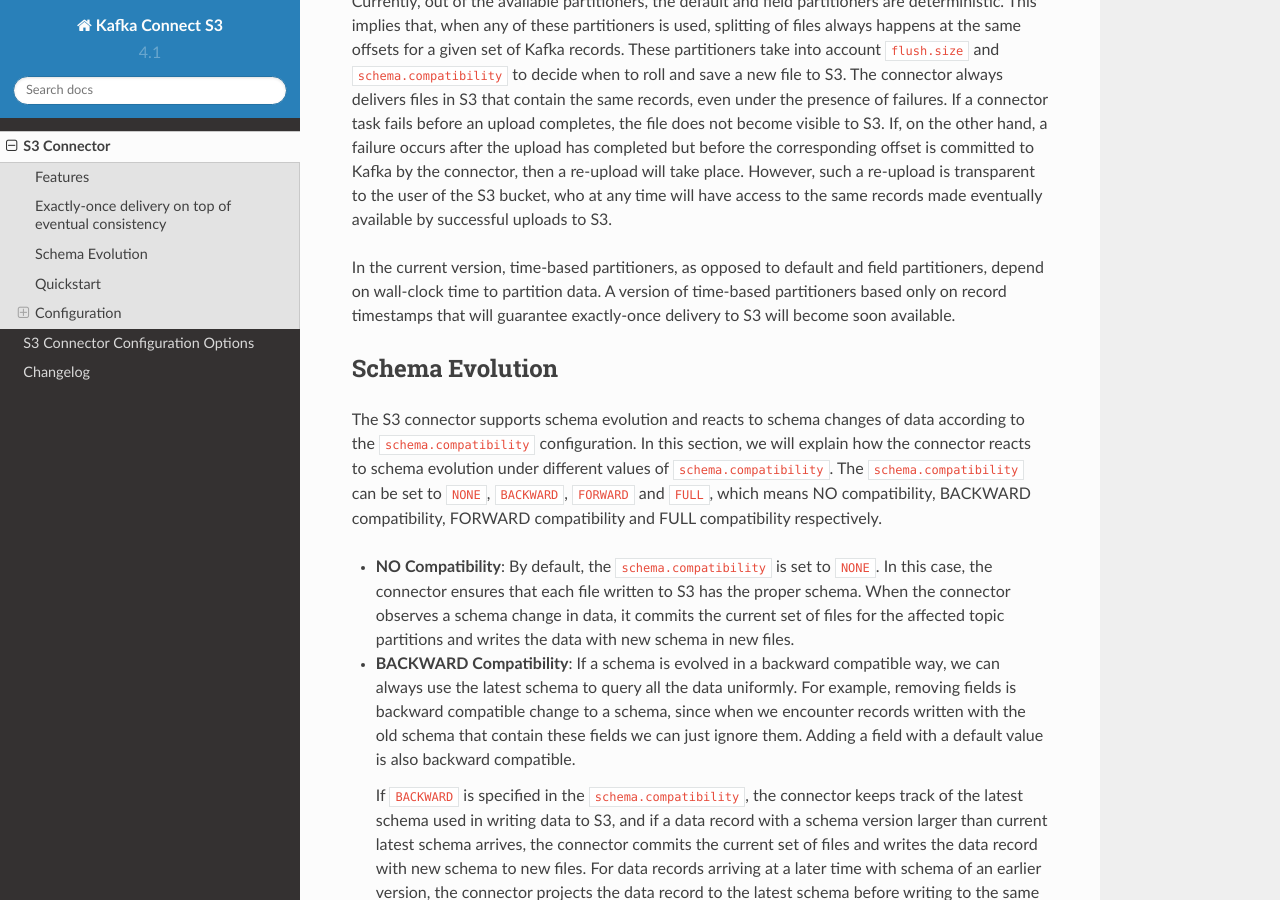
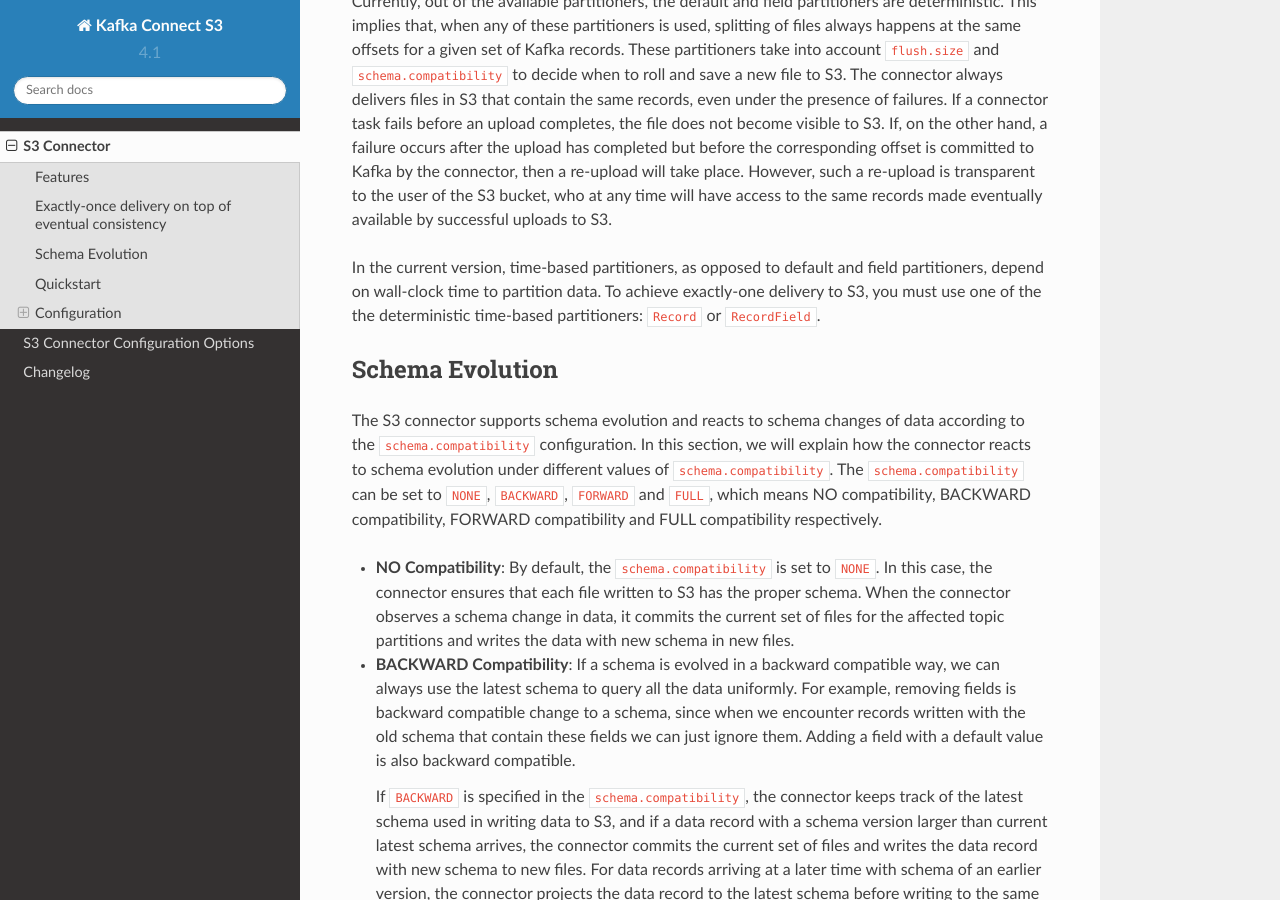
Before and after one commit to confluentinc/kafka-connect-storage-cloud, a Sphinx documentation site: the page built from kafka-connect-s3/docs/s3_connector.rst, in a window 1280 px wide and 900 px high, scrolled down 1104 px. Built offline with Sphinx 7.4.7 and the Read the Docs theme 2.0.0, drawn with Linux system fonts in a browser that asks for light colours.

Commit message:
DOCS-809 - Update EOS support statement

```diff
--- a/kafka-connect-s3/docs/s3_connector.rst
+++ b/kafka-connect-s3/docs/s3_connector.rst
@@ -51,8 +51,8 @@
 bucket, who at any time will have access to the same records made eventually available by successful uploads to S3.
 
 In the current version, time-based partitioners, as opposed to default and field partitioners, depend on wall-clock time
-to partition data. A version of time-based partitioners based only on record timestamps that will guarantee exactly-once
-delivery to S3 will become soon available.
+to partition data. To achieve exactly-one delivery to S3, you must use one of the the deterministic time-based partitioners:
+``Record`` or ``RecordField``.
 
 Schema Evolution
 ----------------
```
